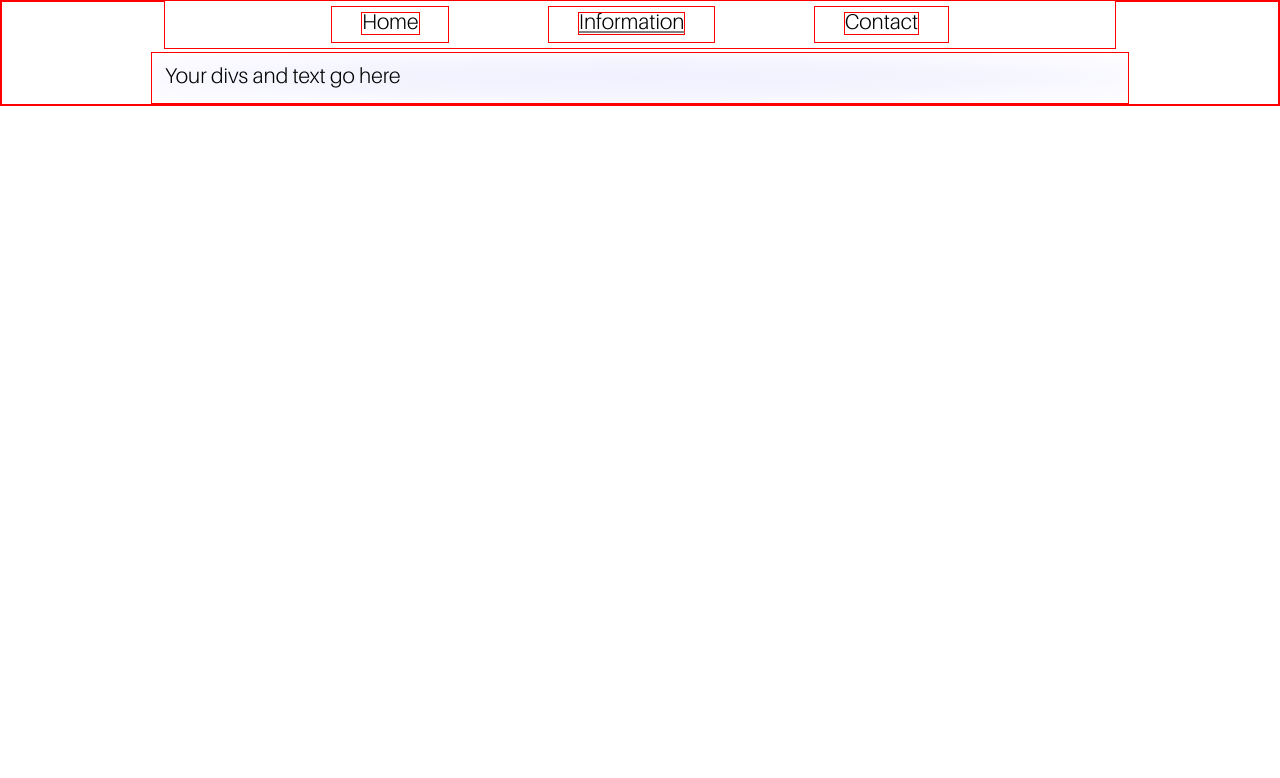
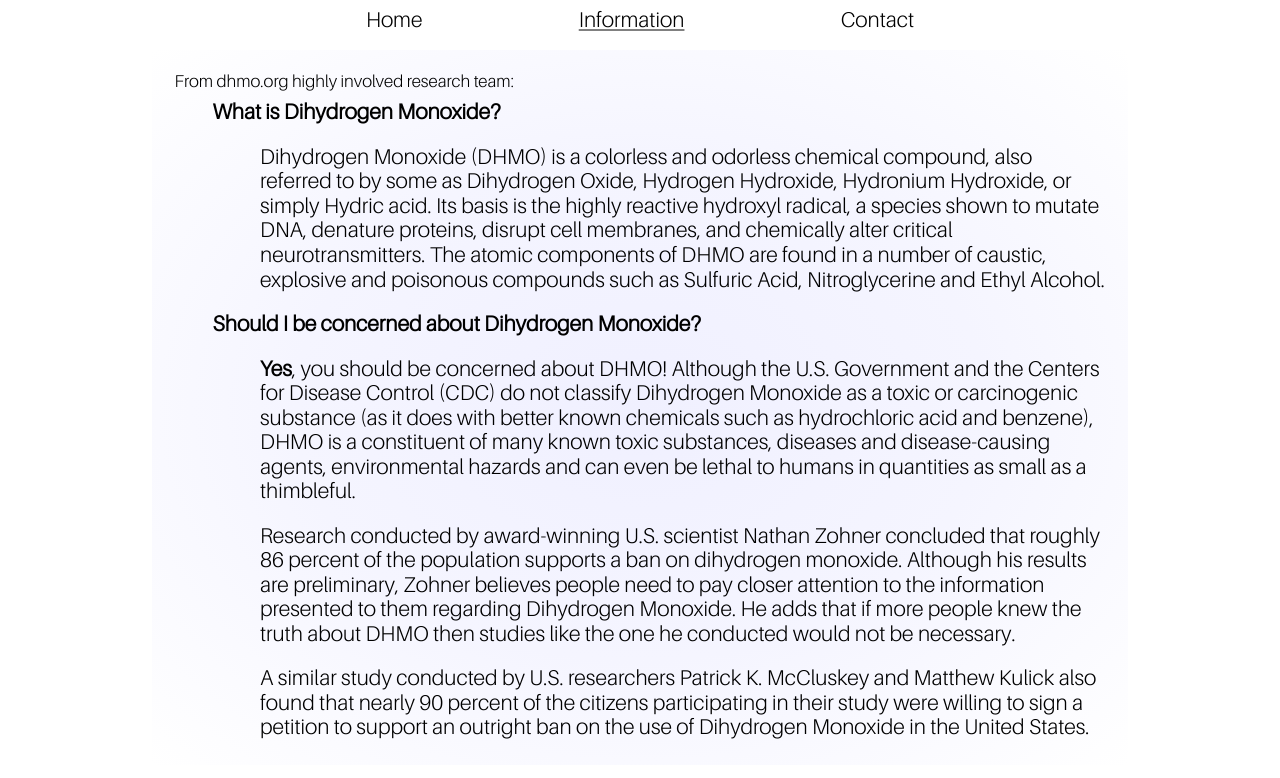
Before and after one commit to aarnbrwn/homework2, a plain HTML site: page page3.html in a window 1280 px wide. Drawn offline with nearby package versions, Linux system fonts and the light colour scheme.

Commit message:
info page content filled out

```diff
--- a/page3.css
+++ b/page3.css
@@ -1,5 +1,5 @@
 * {
-  border: 1px red solid;
+  /*border: 1px red solid;*/
   font-family: fontMain;
 	margin: 0 0;
   cursor:default;
@@ -61,3 +61,21 @@ a {
   background: radial-gradient(rgb(240,240,255), rgb(245,245,255), rgb(255,255,255));
   padding: 1% 1%;
 }
+
+.txtTitle {
+  font-weight: bold;
+  margin: 10px 10px;
+  margin-left: 5%;
+}
+
+.txtBox {
+  margin: 10px 10px;
+  margin-left: 10%;
+  display: inline-block;
+}
+
+.txtSource {
+  margin: 10px 0px;
+  margin-left: 1%;
+  font-size: 80%;
+}
--- a/page3.html
+++ b/page3.html
@@ -19,14 +19,37 @@
 	<div class='navBar'>
 		<div class='menu menuHome'><a href="index.html">Home</a></div>
 		<div class='menu menuInfo'><a href="page3.html">Information</a></div>
-		<div class='menu menuContact'><a href="contacts.html">Contact</a></div>
+		<div class='menu menuContact'><a href="contact.html">Contact</a></div>
 	</div>
 
 	<div class='wrapBody'>
 
-      Your divs and text go here
+		<div class='txtSource'>From dhmo.org highly involved research team:</div>
+
+		<div class='txtTitle'>
+			What is Dihydrogen Monoxide?
+		</div>
+
+		<div class='txtBox'>
+			Dihydrogen Monoxide (DHMO) is a colorless and odorless chemical compound, also referred to by some as Dihydrogen Oxide, Hydrogen Hydroxide, Hydronium Hydroxide, or simply Hydric acid. Its basis is the highly reactive hydroxyl radical, a species shown to mutate DNA, denature proteins, disrupt cell membranes, and chemically alter critical neurotransmitters. The atomic components of DHMO are found in a number of caustic, explosive and poisonous compounds such as Sulfuric Acid, Nitroglycerine and Ethyl Alcohol.
+		</div>
+
+		<div class='txtTitle'>
+			Should I be concerned about Dihydrogen Monoxide?
+		</div>
+
+		<div class='txtBox'>
+			<b>Yes</b>, you should be concerned about DHMO! Although the U.S. Government and the Centers for Disease Control (CDC) do not classify Dihydrogen Monoxide as a toxic or carcinogenic substance (as it does with better known chemicals such as hydrochloric acid and benzene), DHMO is a constituent of many known toxic substances, diseases and disease-causing agents, environmental hazards and can even be lethal to humans in quantities as small as a thimbleful.
+		</div>
 
 
+		<div class='txtBox'>
+			Research conducted by award-winning U.S. scientist Nathan Zohner concluded that roughly 86 percent of the population supports a ban on dihydrogen monoxide. Although his results are preliminary, Zohner believes people need to pay closer attention to the information presented to them regarding Dihydrogen Monoxide. He adds that if more people knew the truth about DHMO then studies like the one he conducted would not be necessary.
+		</div>
+
+		<div class='txtBox'>
+			A similar study conducted by U.S. researchers Patrick K. McCluskey and Matthew Kulick also found that nearly 90 percent of the citizens participating in their study were willing to sign a petition to support an outright ban on the use of Dihydrogen Monoxide in the United States.
+		</div>
 
 
 
```
